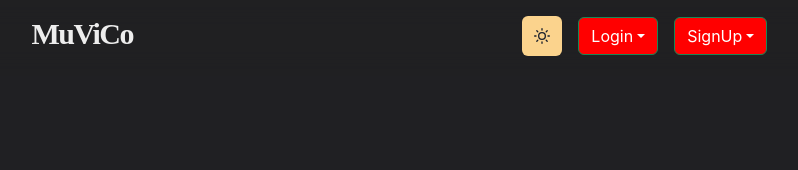
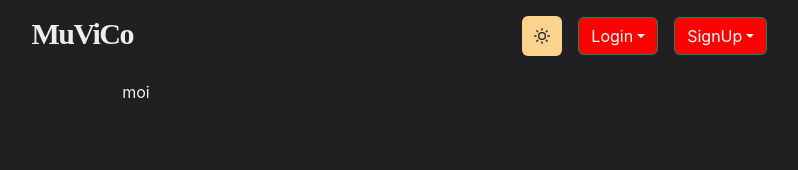
Before and after one commit to MuViCo/MuViCo, a React (Vite) app: page /home in a window 1280 px wide. Before the commit this address had no page. Shown: the top 170 px of the page, without its empty margins (247-1045 px from the left). Built offline with nearby package versions, Linux system fonts and the light colour scheme.

Commit message:
created homepage components
Co-authored-by: niilolehtonen <niilo.i.lehtonen@gmail.com>

```diff
--- a/package.json
+++ b/package.json
@@ -66,7 +66,7 @@
   "devDependencies": {
     "@babel/eslint-parser": "^7.22.11",
     "@babel/preset-typescript": "^7.22.11",
-    "@esbuild/darwin-arm64": "^0.20.0",
+    "@esbuild/linux-x64": "^0.20.0",
     "@types/connect-redis": "^0.0.20",
     "@types/cors": "^2.8.13",
     "@types/eslint": "^8.44.2",
--- a/src/client/App.jsx
+++ b/src/client/App.jsx
@@ -2,6 +2,7 @@ import { ChakraProvider, Box, Container } from "@chakra-ui/react"
 import { Routes, Route } from "react-router-dom"
 import NavBar from "./components/frontpage/NavBar"
 import FrontPage from "./components/frontpage"
+import HomePage from "./components/homepage"
 import theme from "./lib/theme"
 import PresentationPage from './components/presentation/'
 
@@ -14,6 +15,7 @@ const App = () => {
           <Routes>
             <Route path="/" element={<FrontPage />} />
             <Route path="/presentation" element={<PresentationPage />} />
+            <Route path="/home" element={<HomePage />} />
           </Routes>
         </Container>
       </Box>
--- /dev/null
+++ b/src/client/components/homepage/Body.jsx
@@ -0,0 +1,11 @@
+import { Container } from '@chakra-ui/react'
+
+const Body = () => {
+    return(
+        <Container>
+            <p>moi</p>
+        </Container>
+
+    )
+}
+export default Body
--- /dev/null
+++ b/src/client/components/homepage/index.jsx
@@ -0,0 +1,11 @@
+import Body from "./Body"
+
+const HomePage = () => {
+  return (
+    <>
+      <Body />
+    </>
+  )
+}
+
+export default HomePage
```
Also changed, not shown: 1 other file (tests, documents, lock files or other folders).
